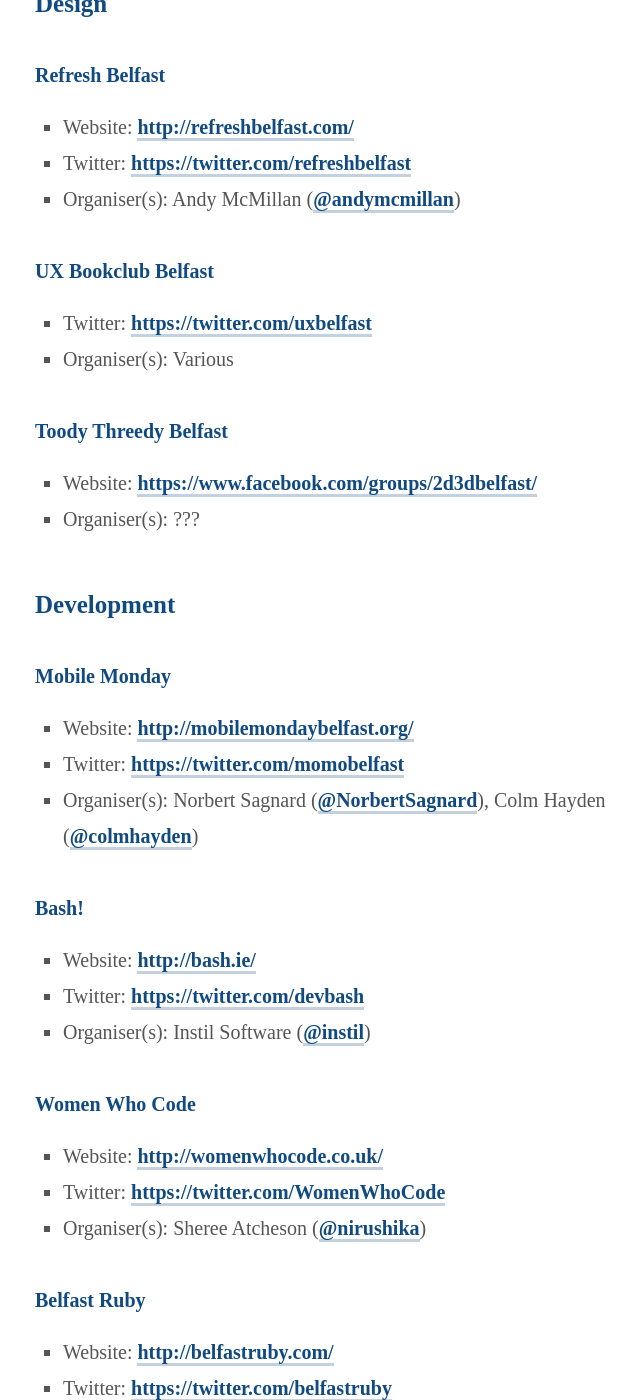
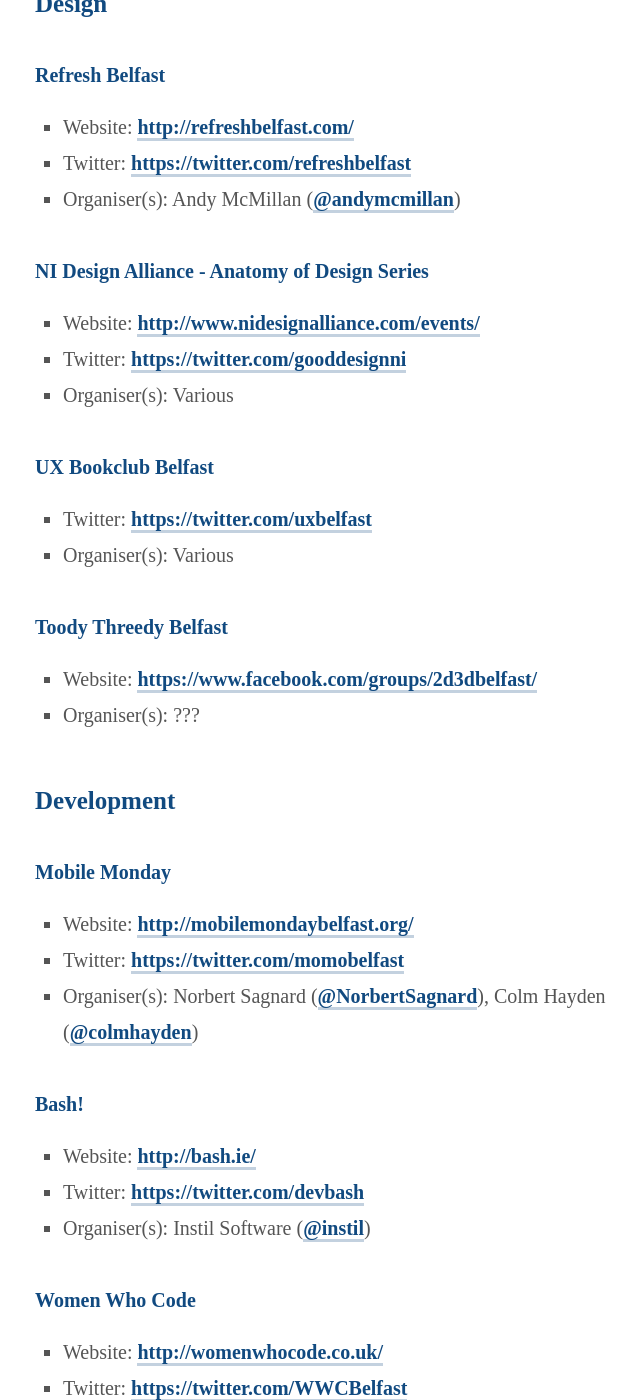
Before and after one commit to andymcmillan/andymcmillan, a Jekyll site: the page built from meetups.md, in a window 1280 px wide and 1400 px high, scrolled down 373 px. Shown: the whole window, without its empty margins (285-925 px from the left). Built offline with Jekyll 4.4.1, drawn with Linux system fonts in a browser that asks for light colours; Markdown is read by kramdown in place of the engine named in the settings.

Commit message:
Update meetups.md

```diff
--- a/meetups.md
+++ b/meetups.md
@@ -14,6 +14,11 @@
 * Website: [http://refreshbelfast.com/](http://refreshbelfast.com/)
 * Twitter: [https://twitter.com/refreshbelfast](https://twitter.com/refreshbelfast)
 * Organiser(s): Andy McMillan ([@andymcmillan](https://twitter.com/andymcmillan))
+
+### NI Design Alliance - Anatomy of Design Series
+* Website: [http://www.nidesignalliance.com/events/](http://www.nidesignalliance.com/events/)
+* Twitter: [https://twitter.com/gooddesignni](https://twitter.com/gooddesignni)
+* Organiser(s): Various
 
 ### UX Bookclub Belfast
 * Twitter: [https://twitter.com/uxbelfast](https://twitter.com/uxbelfast)
@@ -37,7 +42,7 @@
 
 ### Women Who Code
 * Website: [http://womenwhocode.co.uk/](http://womenwhocode.co.uk/)
-* Twitter: [https://twitter.com/WomenWhoCode](https://twitter.com/WomenWhoCode)
+* Twitter: [https://twitter.com/WWCBelfast](https://twitter.com/WWCBelfast)
 * Organiser(s): Sheree Atcheson ([@nirushika](https://twitter.com/nirushika))
 
 ### Belfast Ruby
```
